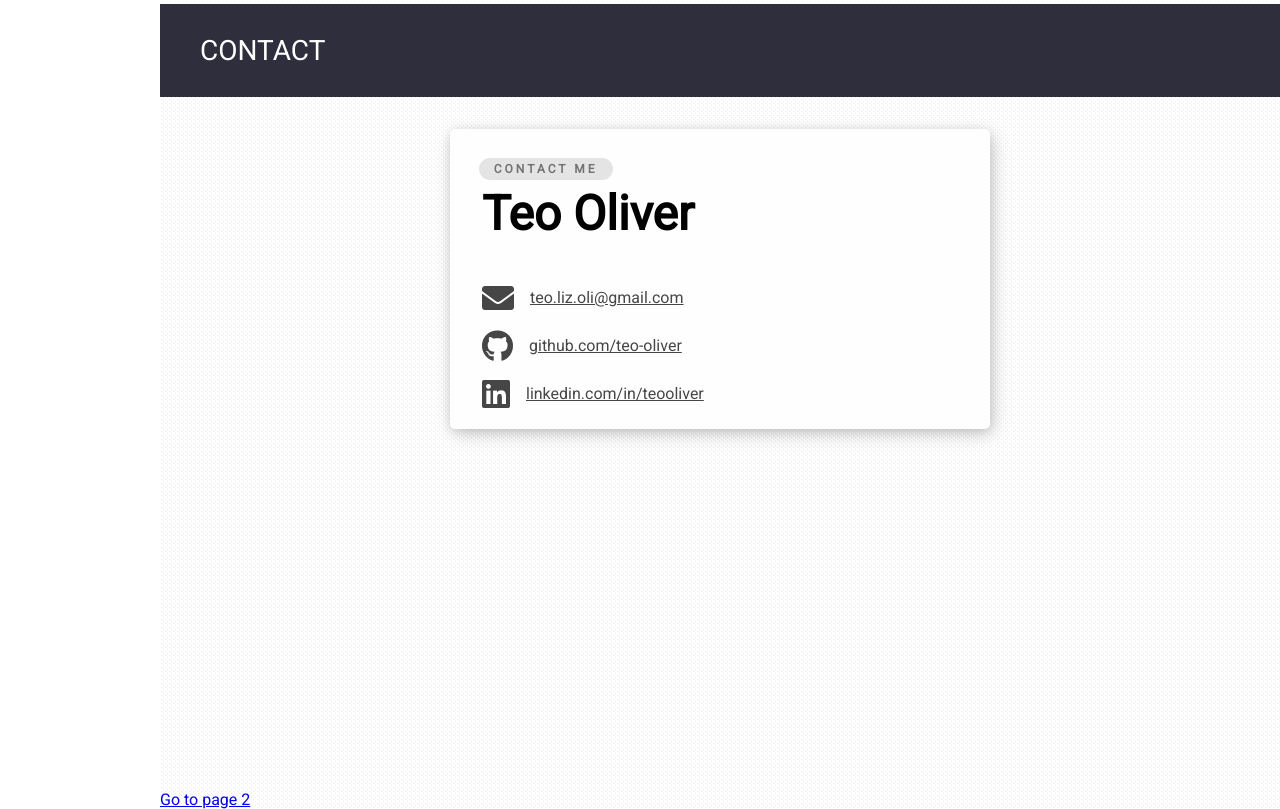
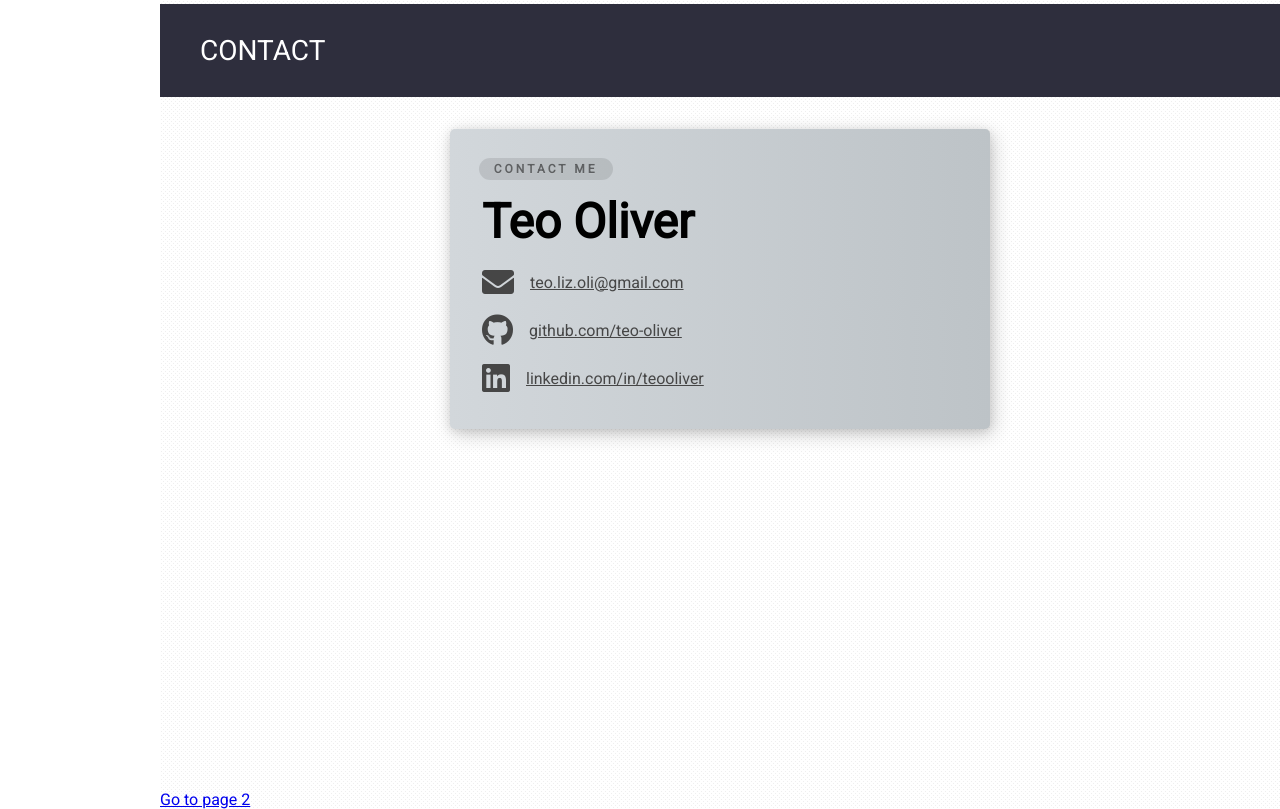
Before and after one commit to teooliver/teooliver.me, a Gatsby site: page / in a window 1280 px wide. Shown: the part 3248-4057 px from the top of the page. Built offline with nearby package versions, Linux system fonts and the light colour scheme; Gatsby itself is replaced by a stand-in of ours.

Commit message:
changed card styles

```diff
--- a/src/components/styledComponents/ContactCardStyles.js
+++ b/src/components/styledComponents/ContactCardStyles.js
@@ -8,6 +8,7 @@
   width: 540px;
   height: 300px;
   background: #fefefe;
+  background-image: linear-gradient(to right, #d2d7db, #bdc3c7);
   border-radius: 5px;
   box-shadow: 0 2px 10px rgba(0, 0, 0, 0.1), 3px 5px 20px rgba(0, 0, 0, 0.2);
 
@@ -35,6 +36,8 @@
 
     h1 {
       font-size: 3rem;
+      margin-top: 3rem;
+      margin-bottom: 0.5rem;
     }
   }
 
@@ -54,6 +57,23 @@
   .p-contact i {
     font-size: 2rem;
   }
+
+  @media screen and (max-width: 900px) {
+    width: 270px;
+    height: 150px;
+    font-size: 0.75rem;
+    .contact {
+      display: none;
+    }
+    .content {
+      margin: 2rem;
+      padding-top: 0.2rem;
+
+      h1 {
+        display: none;
+      }
+    }
+  }
 `
 
 export default ContactCardStyles
```
